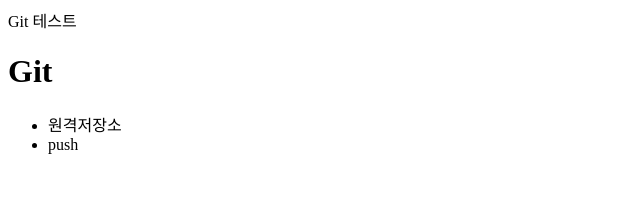
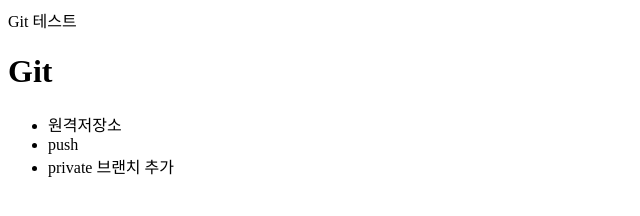
Before and after one commit to kendo18/kendo_git_repo, a plain HTML site: page index.html in a window 1280 px wide. Shown: the whole page, without its empty margins (0-640 px from the left). Drawn offline with Linux system fonts and the light colour scheme.

Commit message:
브랜치 추가

```diff
--- a/index.html
+++ b/index.html
@@ -7,6 +7,7 @@
     <ul>
       <li>원격저장소</li>
       <li>push</li>
+      <li>private 브랜치 추가</li>
     </ul>
   </body>
 </html>
```
